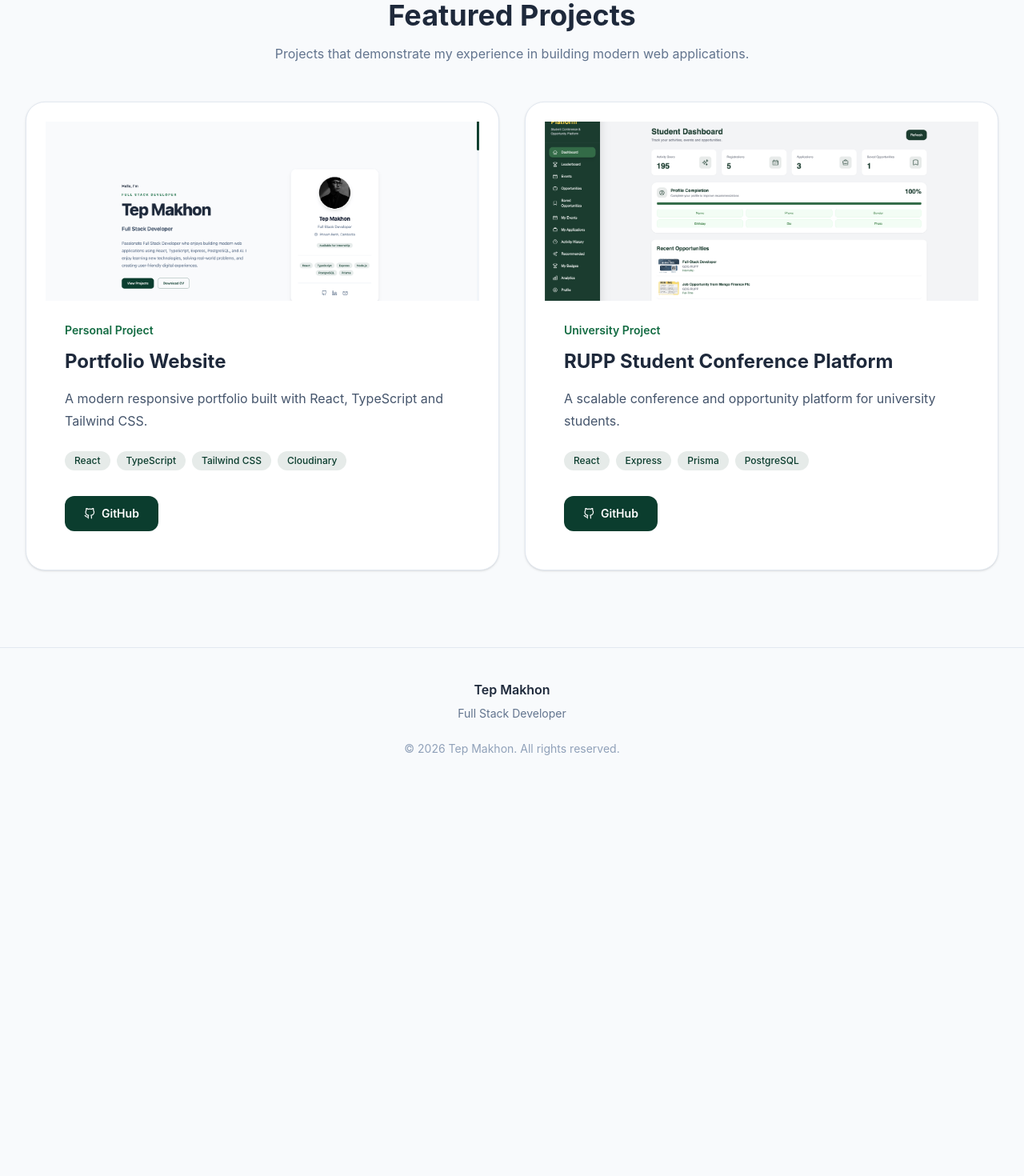
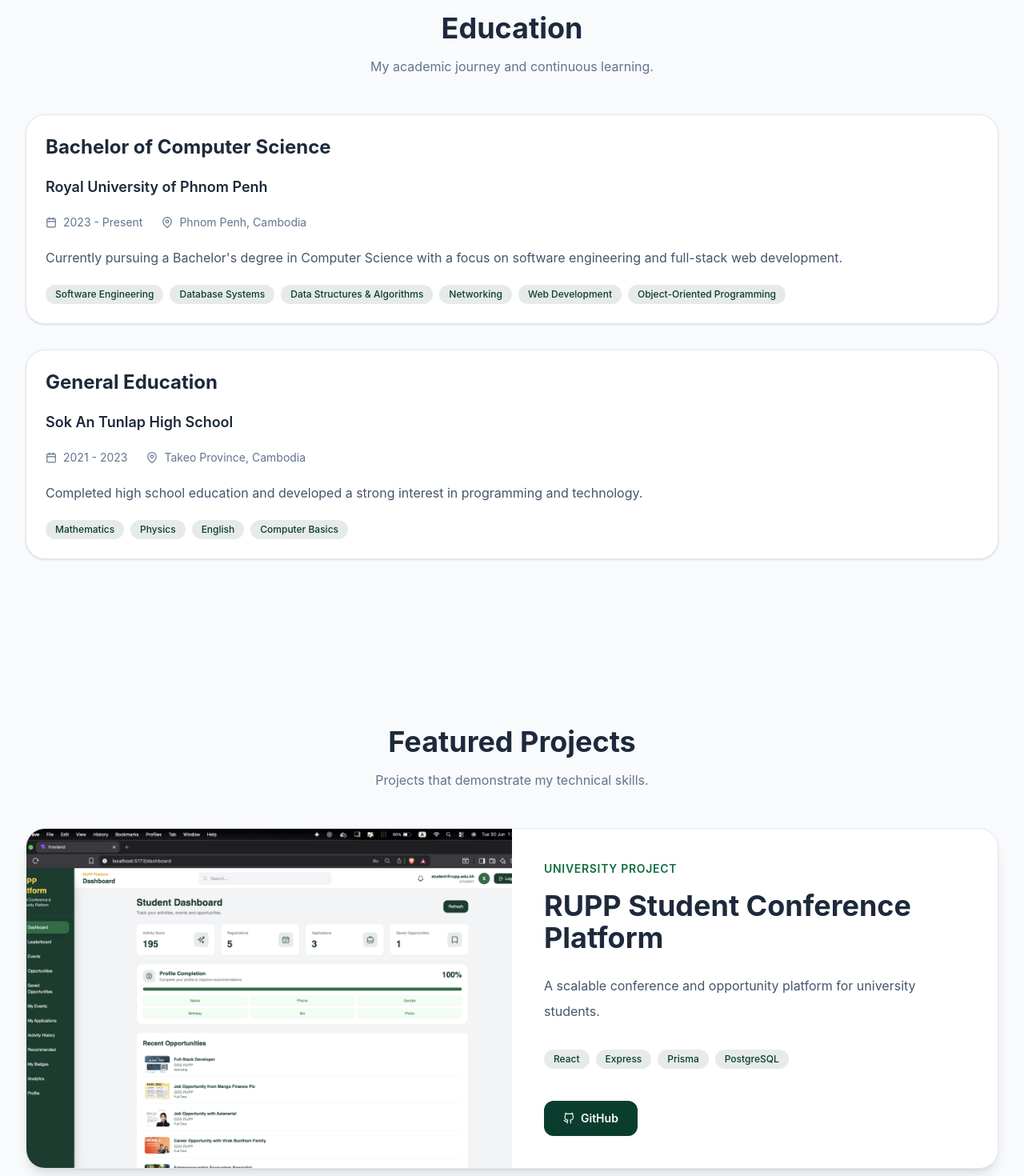
Before and after one commit to tepmakhon/Makhon-Portfolio, a React (Vite) app: page / in a window 1280 px wide. Shown: the part 4620-6090 px from the top of the page at 80% size. Before the commit the page ends 5606 px from the top, so only its background shows below. Built offline with nearby package versions, Linux system fonts and the light colour scheme.

Commit message:
feat: add education section

```diff
--- /dev/null
+++ b/src/data/education.ts
@@ -0,0 +1,44 @@
+export interface Education {
+  id: number;
+  school: string;
+  degree: string;
+  period: string;
+  location: string;
+  description: string;
+  courses: string[];
+}
+
+export const educations: Education[] = [
+  {
+    id: 1,
+    school: "Royal University of Phnom Penh",
+    degree: "Bachelor of Computer Science",
+    period: "2023 - Present",
+    location: "Phnom Penh, Cambodia",
+    description:
+      "Currently pursuing a Bachelor's degree in Computer Science with a focus on software engineering and full-stack web development.",
+    courses: [
+      "Software Engineering",
+      "Database Systems",
+      "Data Structures & Algorithms",
+      "Networking",
+      "Web Development",
+      "Object-Oriented Programming",
+    ],
+  },
+  {
+    id: 2,
+    school: "Sok An Tunlap High School",
+    degree: "General Education",
+    period: "2021 - 2023",
+    location: "Takeo Province, Cambodia",
+    description:
+      "Completed high school education and developed a strong interest in programming and technology.",
+    courses: [
+      "Mathematics",
+      "Physics",
+      "English",
+      "Computer Basics",
+    ],
+  },
+];
--- a/src/data/projects.ts
+++ b/src/data/projects.ts
@@ -2,6 +2,7 @@
 
 import portfolioImage from "../assets/images/projects/portfolio.png";
 import ruppImage from "../assets/images/projects/rupp.png";
+import smartClassroomImage from "../assets/images/projects/smartclassroom.png";
 
 export const projects: Project[] = [
   {
@@ -19,7 +20,7 @@
     demo: "",
 
     featured: true,
-
+    highlight: false,
     technologies: [
       "React",
       "TypeScript",
@@ -45,7 +46,7 @@
     demo: "",
 
     featured: true,
-
+    highlight:true,
     technologies: [
       "React",
       "Express",
@@ -53,4 +54,31 @@
       "PostgreSQL",
     ],
   },
+
+  {
+    id: 3,
+
+    title: "Smart Classroom AI IoT",
+
+    category: "University Project--Group Project",
+
+    description:
+      "A modern Smart Classroom platform for teachers to manage students, class sessions, QR attendance, face recognition attendance, and future AI/IoT monitoring.",
+
+    image: smartClassroomImage,
+
+    github: "https://github.com/TunSopheak/Smart-Classroom-AI-IoT",
+
+    demo: "",
+
+    featured: true,
+    highlight: false,
+    technologies: [
+      "Python",
+      "HTML/CSS",
+      "JavaScript",
+      "Flutter",
+      "Raspberry Pi 5",
+    ],
+  },
 ];
--- /dev/null
+++ b/src/features/education/Education.tsx
@@ -0,0 +1,28 @@
+import Container from "../../components/layout/Container";
+import SectionTitle from "../../components/ui/SectionTitle";
+
+import EducationCard from "./EducationCard";
+
+import { educations } from "../../data/education";
+
+export default function Education() {
+  return (
+    <section id="education" className="py-28">
+      <Container>
+        <SectionTitle
+          title="Education"
+          subtitle="My academic journey and continuous learning."
+        />
+
+        <div className="space-y-8">
+          {educations.map((education) => (
+            <EducationCard
+              key={education.id}
+              education={education}
+            />
+          ))}
+        </div>
+      </Container>
+    </section>
+  );
+}
--- /dev/null
+++ b/src/features/education/EducationCard.tsx
@@ -0,0 +1,50 @@
+import { FiMapPin, FiCalendar } from "react-icons/fi";
+
+import Card from "../../components/ui/Card";
+import Badge from "../../components/ui/Badge";
+
+import type { Education } from "../../data/education";
+
+type Props = {
+  education: Education;
+};
+
+export default function EducationCard({
+  education,
+}: Props) {
+  return (
+    <Card className="transition-all duration-300 hover:-translate-y-1 hover:shadow-xl">
+      <div className="flex flex-col gap-5">
+        <h3 className="text-2xl font-bold">
+          {education.degree}
+        </h3>
+
+        <h4 className="text-lg font-semibold text-primary">
+          {education.school}
+        </h4>
+
+        <div className="flex flex-wrap gap-6 text-sm text-slate-500">
+          <div className="flex items-center gap-2">
+            <FiCalendar />
+            {education.period}
+          </div>
+
+          <div className="flex items-center gap-2">
+            <FiMapPin />
+            {education.location}
+          </div>
+        </div>
+
+        <p className="leading-7 text-slate-600">
+          {education.description}
+        </p>
+
+        <div className="flex flex-wrap gap-2">
+          {education.courses.map((course) => (
+            <Badge key={course}>{course}</Badge>
+          ))}
+        </div>
+      </div>
+    </Card>
+  );
+}
--- /dev/null
+++ b/src/features/projects/FeaturedProject.tsx
@@ -0,0 +1,80 @@
+import {
+  FiExternalLink,
+  FiGithub,
+} from "react-icons/fi";
+
+import Badge from "../../components/ui/Badge";
+import Button from "../../components/ui/Button";
+
+import type { Project } from "../../types/project";
+
+type Props = {
+  project: Project;
+};
+
+export default function FeaturedProject({
+  project,
+}: Props) {
+  return (
+    <section className="overflow-hidden rounded-3xl border border-slate-200 bg-white shadow-lg">
+      <div className="grid lg:grid-cols-2">
+        {/* Image */}
+
+        <img
+          src={project.image}
+          alt={project.title}
+          className="h-full min-h-[350px] w-full object-cover"
+        />
+
+        {/* Content */}
+
+        <div className="flex flex-col justify-center p-10">
+
+          <p className="text-sm font-semibold uppercase tracking-wider text-[#146C43]">
+            {project.category}
+          </p>
+
+          <h2 className="mt-4 text-4xl font-bold">
+            {project.title}
+          </h2>
+
+          <p className="mt-6 leading-8 text-slate-600">
+            {project.description}
+          </p>
+
+          <div className="mt-8 flex flex-wrap gap-2">
+            {project.technologies.map((tech) => (
+              <Badge key={tech}>{tech}</Badge>
+            ))}
+          </div>
+
+          <div className="mt-10 flex flex-wrap gap-4">
+
+            <Button
+              className="flex items-center gap-2"
+              onClick={() => window.open(project.github)}
+            >
+              <FiGithub />
+
+              GitHub
+            </Button>
+
+            {project.demo && (
+              <Button
+                variant="outline"
+                className="flex items-center gap-2"
+                onClick={() => window.open(project.demo)}
+              >
+                <FiExternalLink />
+
+                Live Demo
+              </Button>
+            )}
+
+          </div>
+
+        </div>
+      </div>
+    </section>
+  );
+}
--- a/src/features/projects/FeaturedProjects.tsx
+++ b/src/features/projects/FeaturedProjects.tsx
@@ -1,30 +1,48 @@
 import Container from "../../components/layout/Container";
 import SectionTitle from "../../components/ui/SectionTitle";
 
+import FeaturedProject from "./FeaturedProject";
 import ProjectCard from "./ProjectCard";
 
 import { projects } from "../../data/projects";
 
 export default function FeaturedProjects() {
+
+  const highlightProject =
+    projects.find((p) => p.highlight);
+
+  const otherProjects =
+    projects.filter((p) => !p.highlight);
+
   return (
     <section className="py-24">
+
       <Container>
+
         <SectionTitle
           title="Featured Projects"
-          subtitle="Projects that demonstrate my experience in building modern web applications."
+          subtitle="Projects that demonstrate my technical skills."
         />
 
-        <div className="grid gap-8 lg:grid-cols-2">
-          {projects
-            .filter((project) => project.featured)
-            .map((project) => (
-              <ProjectCard
-                key={project.id}
-                project={project}
-              />
-            ))}
+        {highlightProject && (
+          <FeaturedProject
+            project={highlightProject}
+          />
+        )}
+
+        <div className="mt-12 grid gap-8 lg:grid-cols-2">
+
+          {otherProjects.map((project) => (
+            <ProjectCard
+              key={project.id}
+              project={project}
+            />
+          ))}
+
         </div>
+
       </Container>
+
     </section>
   );
 }
--- a/src/pages/Home.tsx
+++ b/src/pages/Home.tsx
@@ -4,6 +4,7 @@
 import Skills from "../features/skills/Skills";
 import ExperienceTimeline from "../features/experience/ExperienceTimeline";
 import FeaturedProjects from "../features/projects/FeaturedProjects";
+import Education from "../features/education/Education";
 export default function Home() {
   return (
     <MainLayout>
@@ -11,6 +12,7 @@
       <About />
       <Skills />
       <ExperienceTimeline />
+      <Education />
       <FeaturedProjects />
     </MainLayout>
   );
--- a/src/types/project.ts
+++ b/src/types/project.ts
@@ -1,6 +1,8 @@
 export interface Project {
   id: number;
+
   title: string;
+
   category: string;
 
   description: string;
@@ -14,4 +16,6 @@
   featured: boolean;
 
   technologies: string[];
+
+  highlight?: boolean;
 }
```
Also changed, not shown: src/assets/images/projects/smartclassroom.png (added).
